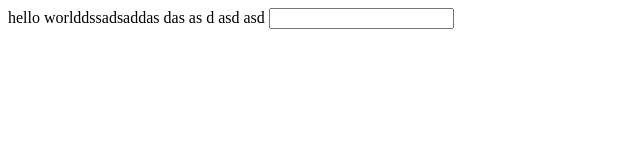
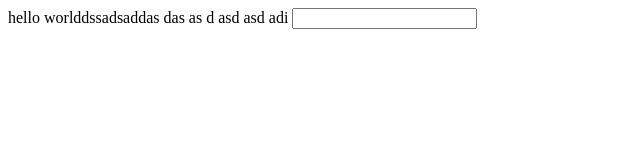
Before and after one commit to AdiUrs27/licenta-adi, a plain HTML site: page index.html in a window 1280 px wide. Shown: the full height of the page, 0-640 px from the left. Drawn offline with Linux system fonts and the light colour scheme.

Commit message:
caterinca

```diff
--- a/index.html
+++ b/index.html
@@ -8,7 +8,7 @@
     <link rel="stylesheet" href="./styles/index.css" />
   </head>
   <body>
-    hello worlddssadsaddas das as d asd asd
+    hello worlddssadsaddas das as d asd asd adi
     <input type="text" />
   </body>
   <script src="./js/index.js"></script>
```
